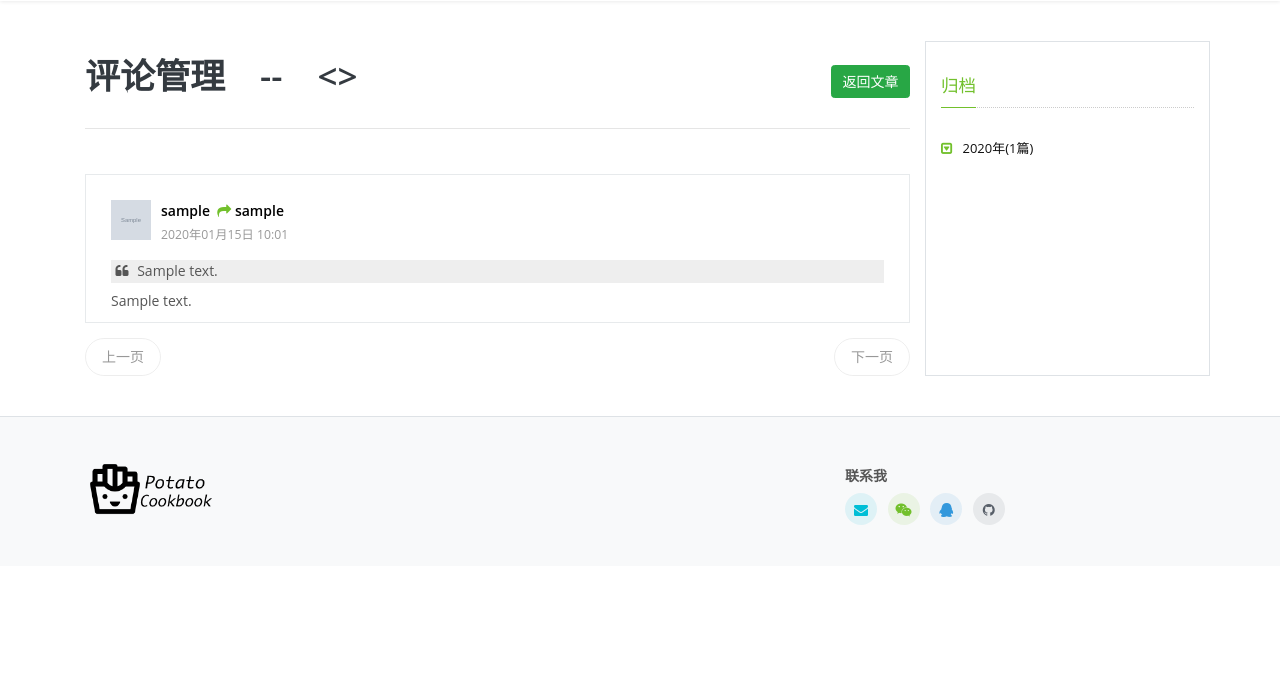
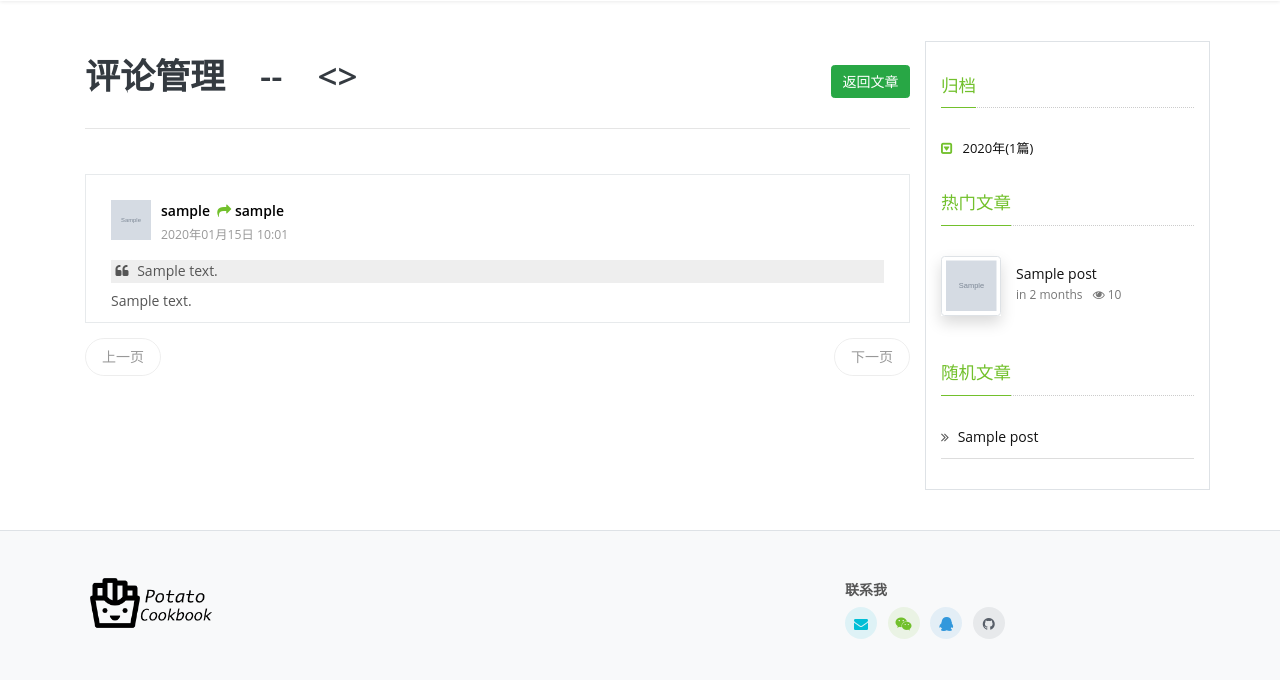
Before and after one commit to moon-shg/personal_blog, a Flask app: template app/templates/blog/comment_moderate.html in a window 1280 px wide. Shown: the part 171-851 px from the top of the page. Before the commit the page ends 696 px from the top, so only its background shows below. Run offline with Flask 2, Linux system fonts and the light colour scheme; tables that the repository leaves empty hold one stand-in row (values such as "Sample post"); the template is opened without the code that fills it: values that come from a table or form of the project are taken from there, most other values are stand-ins (such as "Sample title", 1, 10 or a date in 2020); grey boxes marked "Sample" are stand-in pictures; some libraries are stand-ins or nearby versions.

Commit message:
add hot_posts and rangdom_posts to sidebar

```diff
--- a/app/blog/views.py
+++ b/app/blog/views.py
@@ -33,6 +33,10 @@ def post(id):
     post = Post.query.get_or_404(id)
     comments = Comment.query.filter_by(post_id=post.id).order_by(Comment.timestamp).all()
     user = current_user._get_current_object()
+    # 打开后浏览数+1
+    post.views += 1
+    db.session.add(post)
+    db.session.commit()
     # 文章评论
     if form.validate_on_submit() and form.submit_comment.data:
         comment = Comment(
--- a/app/main/__init__.py
+++ b/app/main/__init__.py
@@ -37,3 +37,17 @@ def inject_archive():
     for year_archive in year_archives:
         year_posts.append((year_archive[0], year_archive[1]))
     return dict(year_posts=year_posts, month_posts=month_posts)
+
+# 热门文章
+@main.app_context_processor
+def inject_hot_posts():
+    # 以浏览数views排序，并取前五篇文章
+    hot_posts = Post.query.order_by(Post.views.desc()).limit(5).all()
+    return dict(hot_posts=hot_posts)
+
+
+# 随机文章
+@main.app_context_processor
+def inject_random_posts():
+    random_posts = Post.query.order_by(func.random()).limit(6).all()
+    return dict(random_posts=random_posts)
--- a/app/templates/base.html
+++ b/app/templates/base.html
@@ -68,13 +68,13 @@
                 {% block sidebars %}
                     {# archives #}
                     {% block archives %}
-                    <div CLASS="g-my-30">
+                    <div class="g-my-30">
                         <div class="u-heading-v3-1 g-mb-30">
                             <h5 class="u-heading-v3__title g-color-primary g-brd-primary">归档</h5>
                         </div>
                         <ul class="list-unstyled g-font-size-13 mb-0">
                             {% for year, count in year_posts %}
-                            <li>
+                            <li class="g-my-8">
                                 <i data-toggle="collapse" data-target="#y{{ year }}" class="fa fa-toggle-down mr-2 g-color-primary"></i>
                                 <a href="{{ url_for('blog.archive_year', year=year) }}" class="u-link-v5 g-color-gray-dark-v1 g-color-red--hover  g-pl-0 g-pl-7--hover g-transition-0_3 g-py-7">{{ year }}年({{ count }}篇)</a>
                                 <ul class="list-unstyled g-px-20 mb-0 collapse" id="y{{ year | string }}">
@@ -90,6 +90,47 @@
                         </ul>
                     </div>
                     {% endblock %}
+                    {# hot posts #}
+                    {% block hot_posts %}
+                    <div class="g-my-30">
+                        <div class="u-heading-v3-1 g-mb-30">
+                            <h5 class="u-heading-v3__title g-color-primary g-brd-primary">热门文章</h5>
+                        </div>
+                        <ul class="list-unstyled">
+                            {% for hot_post in hot_posts %}
+                            <li>
+                                <div class="media">
+                                    <a href="{{ url_for('blog.post', id=hot_post.id) }}" class="shadow">
+                                        <img src="{{ hot_post.image}}" class="img-fluid img-thumbnail g-width-60 g-height-60">
+                                    </a>
+                                    <div class="media-body g-mb-25 g-ml-15 g-mt-7">
+                                        <a href="{{ url_for('blog.post', id=hot_post.id) }}" class="u-link-v5 g-color-gray-dark-v1 g-color-primary--hover">{{ hot_post.title }}</a>
+                                        <ul class="list-inline g-font-size-12 g-color-gray-dark-v4">
+                                            <li class="list-inline-item">{{ moment(hot_post.timestamp).fromNow(refresh=True) }}</li>
+                                            <li class="list-inline-item"><span class="fa fa-eye"></span> {{ hot_post.views }}</li>
+                                        </ul>
+                                    </div>
+                                </div>
+                            </li>
+                            {% endfor %}
+                        </ul>
+                    </div>
+                    {% endblock hot_posts %}
+                    {# random posts #}
+                    <div class="g-my-30">
+                        <div class="u-heading-v3-1 g-mb-30">
+                            <h5 class="u-heading-v3__title g-color-primary g-brd-primary">随机文章</h5>
+                        </div>
+                        <ul class="list-unstyled">
+                            {% for random_post in random_posts %}
+                                <li class="g-pb-10 g-mb-12 g-brd-bottom g-brd-gray-light-v3">
+                                    <span><i class="fa fa-angle-double-right"></i></span>
+                                    <a href="{{ url_for('blog.post', id=random_post.id) }}"
+                                       class="u-link-v5 g-color-gray-dark-v1 g-color-primary--hover g-ml-5 g-pl-7--hover g-transition-0_3 g-py-7">{{ random_post.title }}</a>
+                                </li>
+                            {% endfor %}
+                        </ul>
+                    </div>
                 {% endblock %}
             </div>
         {% endblock page_content %}
```
